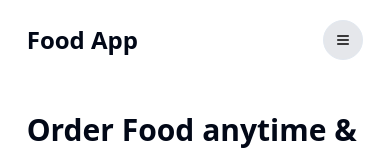
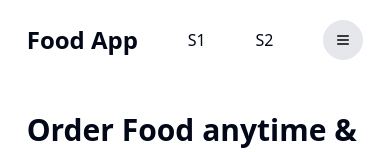
Before and after one commit to Mohd-Arzaid/food-app, a React (Vite) app in the folder frontend/: page / in a window 390 px wide. Shown: the top 152 px of the page. Built offline with nearby package versions, Linux system fonts and the light colour scheme.

Commit message:
for testing in mobile

```diff
--- a/frontend/src/common/Navbar.jsx
+++ b/frontend/src/common/Navbar.jsx
@@ -37,7 +37,8 @@ const Navbar = () => {
         <Link to="/">
           <h1 className="font-bold md:font-extrabold text-2xl md:text-3xl">Food App</h1>
         </Link>
-        {/* <Link to="/search/asj">Search</Link> */}
+        <Link to="/search/asj">S1</Link>
+        <Link to="/restaurant/33">S2</Link>
 
         <div className="hidden md:flex items-center gap-10">
           <div className="flex items-center gap-6">
```
